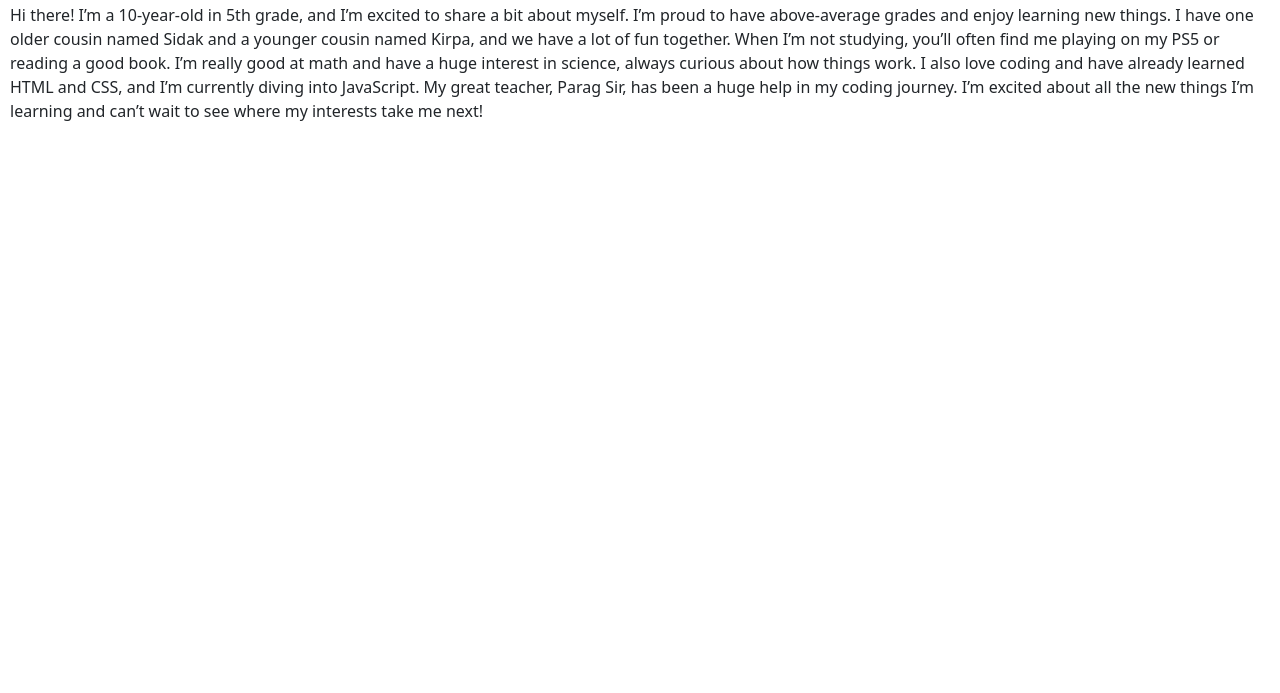
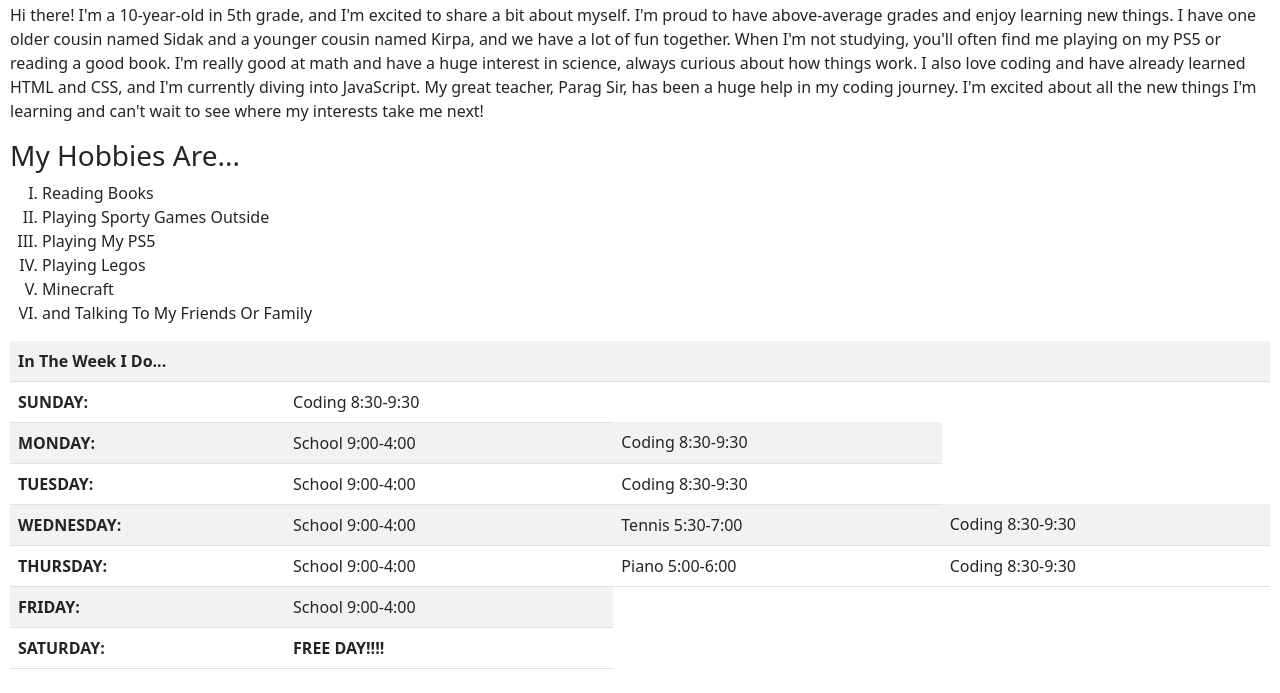
Before and after one commit to thebigcoderheehee/Portfolio, a plain HTML site: page aboutme.html in a window 1280 px wide. Shown: the part 119-812 px from the top of the page. Drawn offline with nearby package versions, Linux system fonts and the light colour scheme.

Commit message:
Add files via upload

```diff
--- a/aboutme.html
+++ b/aboutme.html
@@ -63,14 +63,105 @@
     <!-- Navbar End -->
     <container class="myself">
         <h1>About Myself</h1>
-        <p>Hi there! I’m a 10-year-old in 5th grade, and I’m excited to share a bit about myself. I’m proud to have
+        <p>Hi there! I'm a 10-year-old in 5th grade, and I'm excited to share a bit about myself. I'm proud to have
             above-average grades and enjoy learning new things. I have one older cousin named Sidak and a younger cousin
-            named Kirpa, and we have a lot of fun together. When I’m not studying, you’ll often find me playing on my
-            PS5 or reading a good book. I’m really good at math and have a huge interest in science, always curious
-            about how things work. I also love coding and have already learned HTML and CSS, and I’m currently diving
-            into JavaScript. My great teacher, Parag Sir, has been a huge help in my coding journey. I’m excited about
-            all the new things I’m learning and can’t wait to see where my interests take me next!</p>
+            named Kirpa, and we have a lot of fun together. When I'm not studying, you'll often find me playing on my
+            PS5 or reading a good book. I'm really good at math and have a huge interest in science, always curious
+            about how things work. I also love coding and have already learned HTML and CSS, and I'm currently diving
+            into JavaScript. My great teacher, Parag Sir, has been a huge help in my coding journey. I'm excited about
+            all the new things I'm learning and can't wait to see where my interests take me next!</p>
     </container>
+    <h3>My Hobbies Are...</h3>
+    <ol type="I">
+        <li>Reading Books</li>
+        <li>Playing Sporty Games Outside</li>
+        <li>Playing My PS5</li>
+        <li>Playing Legos</li>
+        <li>Minecraft</li>
+        <li>and Talking To My Friends Or Family</li>
+    </ol>
+    <!-- table start -->
+    <table class="table table-striped table-hover" text-center>
+        <tr>
+            <th colspan="4">In The Week I Do...</th>
+        </tr>
+        <tr>
+            <th>
+                SUNDAY:
+            </th>
+            <td>
+                Coding 8:30-9:30
+            </td>
+        </tr>
+        <tr>
+            <th>
+                MONDAY:
+            </th>
+            <td>
+                School 9:00-4:00
+            </td>
+            <td>
+                Coding 8:30-9:30
+            </td>
+        </tr>
+        <tr>
+            <th>
+                TUESDAY:
+            </th>
+            <td>
+                School 9:00-4:00
+            </td>
+            <td>
+                Coding 8:30-9:30
+            </td>
+        </tr>
+        <tr>
+            <th>
+                WEDNESDAY:
+            </th>
+            <td>
+                School 9:00-4:00
+            </td>
+            <td>
+                Tennis 5:30-7:00
+            </td>
+            <td>
+                Coding 8:30-9:30
+            </td>
+        </tr>
+        <tr>
+            <th>
+                THURSDAY:
+            </th>
+            <td>
+                School 9:00-4:00
+            </td>
+            <td>
+                Piano 5:00-6:00
+            </td>
+            <td>
+                Coding 8:30-9:30
+            </td>
+        </tr>
+        <tr>
+            <th>
+                FRIDAY:
+            </th>
+            <td>
+                School 9:00-4:00
+            </td>
+        </tr>
+        <tr>
+            <th>
+                SATURDAY:
+            </th>
+            <th>
+                FREE DAY!!!!
+            </th>
+        </tr>
+    </table>
+
+
 </body>
 
 </html>
```
Also changed, not shown: index.html (+2 -2 lines).
